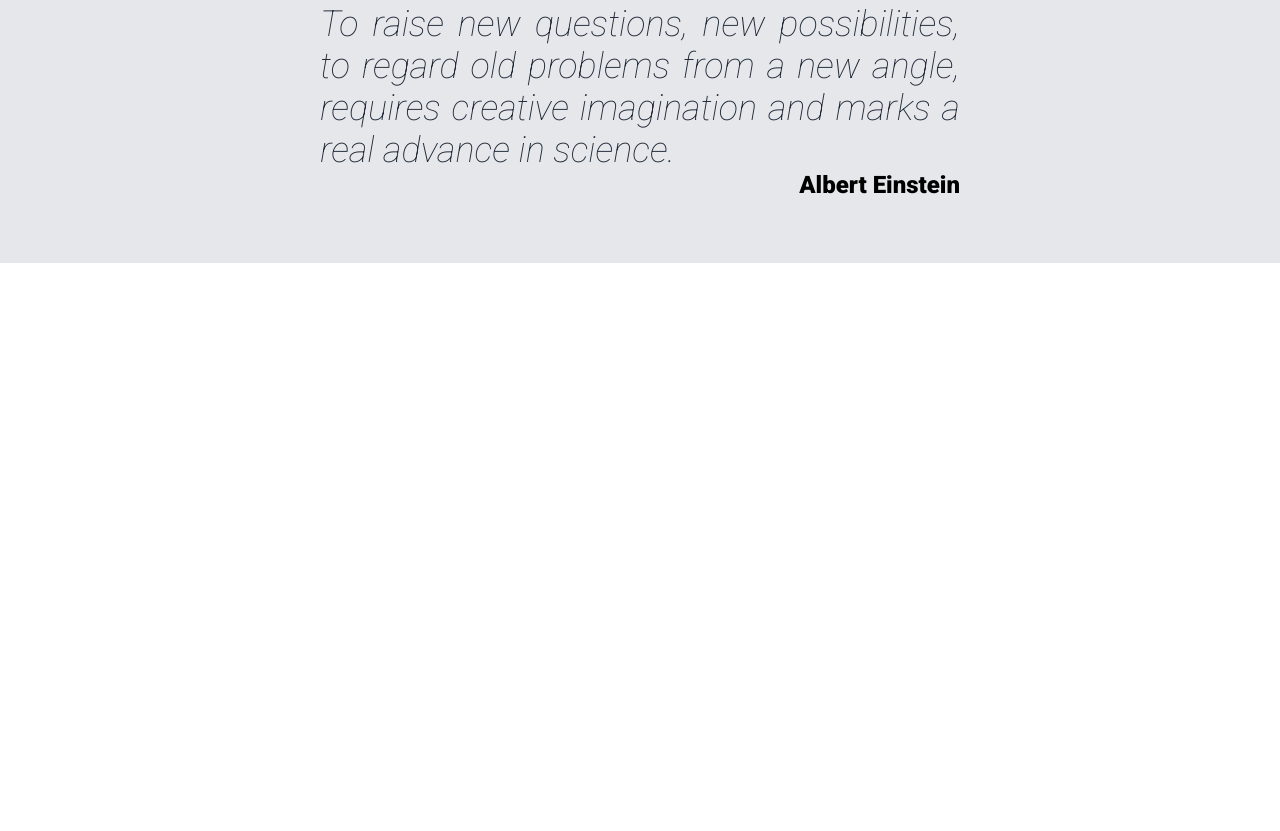
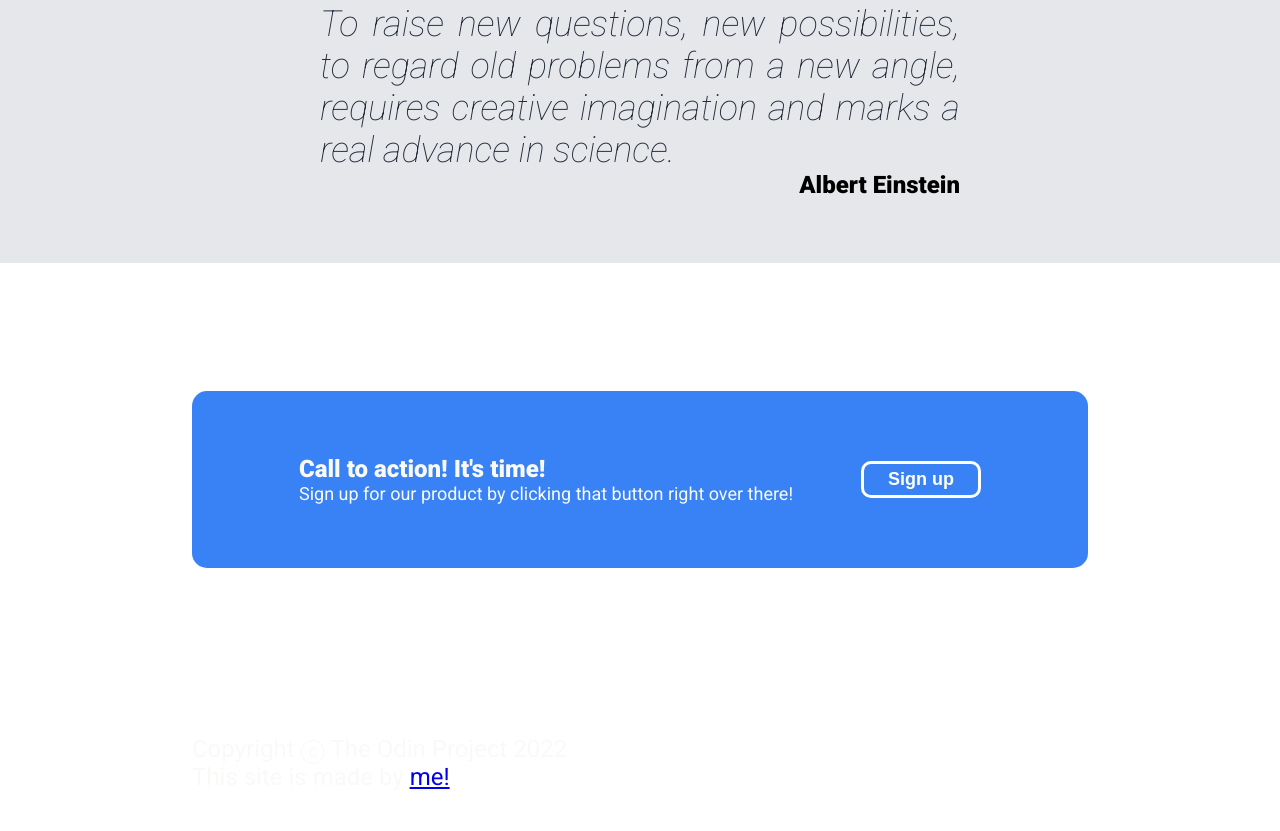
Before and after one commit to codenamerey/landing-page, a plain HTML site: page index.html in a window 1280 px wide. Shown: the part 957-1788 px from the top of the page. Before the commit the page ends 1332 px from the top, so only its background shows below. Drawn offline with Linux system fonts and the light colour scheme.

Commit message:
Style sign-up section of landing page

```diff
--- a/css/styles.css
+++ b/css/styles.css
@@ -175,3 +175,45 @@ h1 {
     align-self: flex-end;
     font-weight: bold;
 }
+
+/*Sign-up section styling*/
+.sign-up {
+    align-items: center;
+    display: flex;
+    height: 50vh;
+    justify-content: center;
+}
+
+/*Sign-up components styling*/
+.sign-up > .card {
+    align-items: center;
+    background: #3882f6;
+    border-radius: 15px;
+    display: flex;
+    font-size: 18px;
+    gap: 25px;
+    height: fit-content;
+    justify-content: space-evenly;
+    padding: 64px 64px;
+    width: 860px;
+}
+
+.sign-up > .card > button {
+    background: none;
+    border: 3px solid white;
+    border-radius: 10px;
+    color: white;
+    font-size: 18px;
+    font-weight: bold;
+    padding: 5px 24px;
+    white-space: nowrap;
+}
+
+.sign-up > .card > .message > p:first-child{
+    font-size: 24px;
+    font-weight: bold;
+}
+
+.footer {
+
+}
--- a/index.html
+++ b/index.html
@@ -70,11 +70,15 @@
 
     <div class="sign-up">
         <div class="card">
-
+            <div class="message">
+                <p>Call to action! It's time!</p>
+                <p>Sign up for our product by clicking that button right over there!</p>
+            </div>
+            <button>Sign up</button>
         </div>
     </div>
 
-    <div class="footer"></div>
+    <div class="footer">Copyright ⓒ The Odin Project 2022 <br> This site is made by <a href="https://github.com/codenamerey/codenamerey"> me!</a></div>
 </body>
 
 </html>
```
